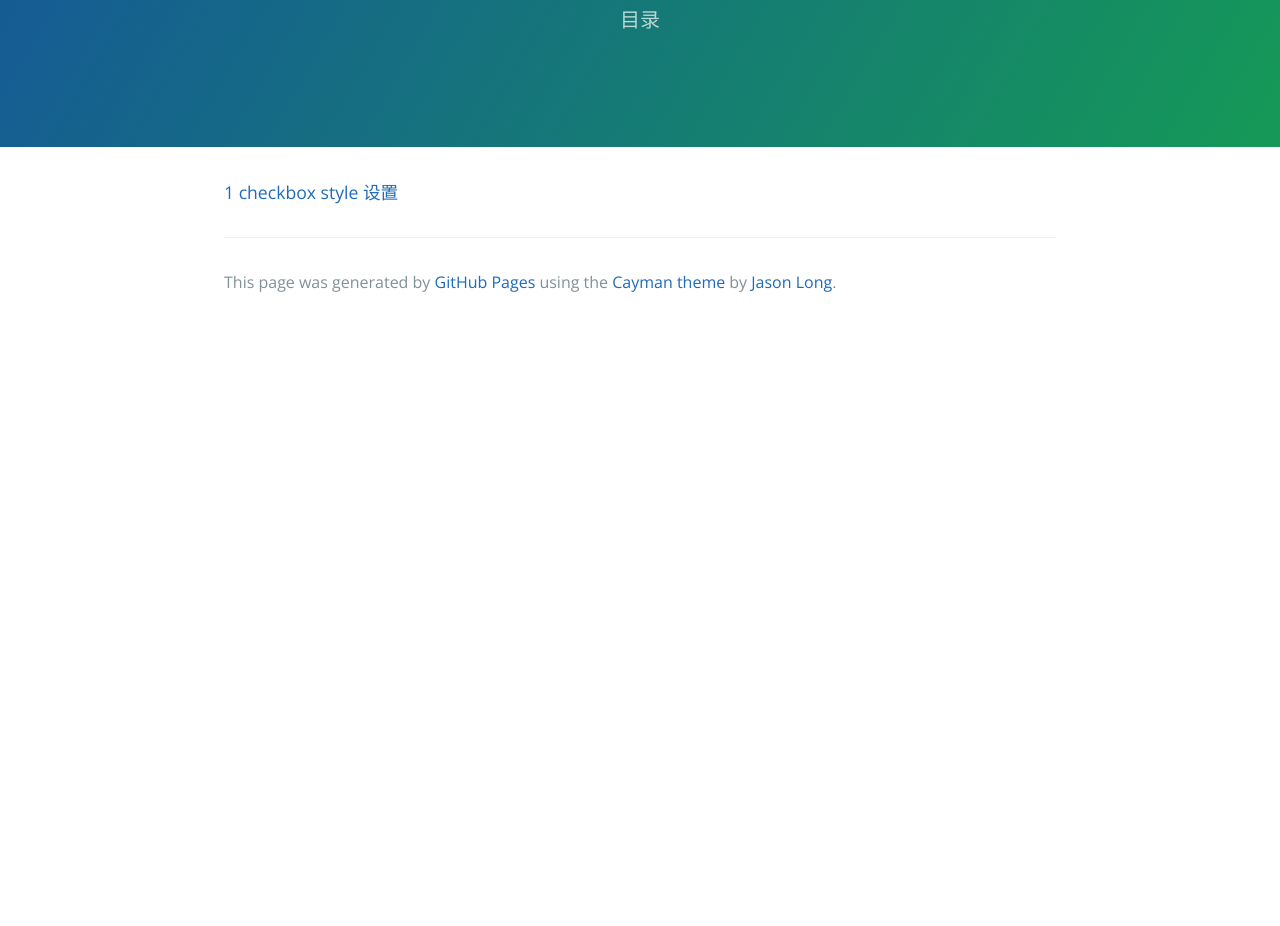
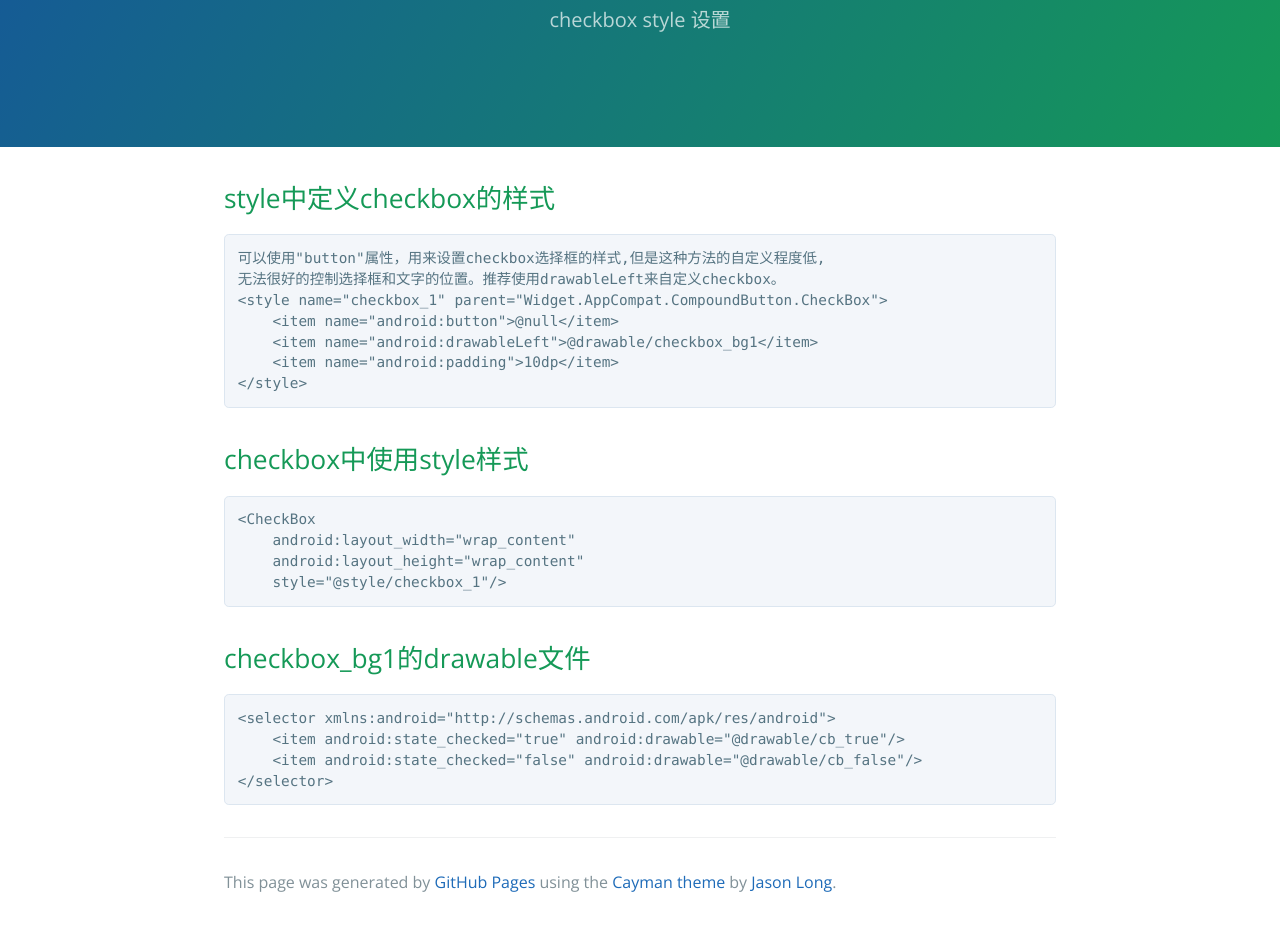
Before and after one commit to bobingxin/bobingxin.github.io, a plain HTML site: page index.html in a window 1280 px wide. Shown: the part 170-1096 px from the top of the page. Before the commit the page ends 800 px from the top, so only its background shows below. Drawn offline with nearby package versions, Linux system fonts and the light colour scheme.

Commit message:
Replace master branch with page content via GitHub

```diff
--- a/index.html
+++ b/index.html
@@ -2,7 +2,7 @@
 <html lang="en-us">
   <head>
     <meta charset="UTF-8">
-    <title>Bobingxin.GitHub.io by bobingxin</title>
+    <title>Bobingxin.GitHub.io/1 by bobingxin</title>
     <meta name="viewport" content="width=device-width, initial-scale=1">
     <link rel="stylesheet" type="text/css" href="stylesheets/normalize.css" media="screen">
     <link href='https://fonts.googleapis.com/css?family=Open+Sans:400,700' rel='stylesheet' type='text/css'>
@@ -11,12 +11,40 @@
   </head>
   <body>
     <section class="page-header">
-      <h1 class="project-name">Bobingxin.GitHub.io</h1>
-      <h2 class="project-tagline">目录</h2>
+      <h1 class="project-name">Bobingxin.GitHub.io/1</h1>
+      <h2 class="project-tagline">checkbox style 设置</h2>
     </section>
 
     <section class="main-content">
-      <p><a href="bobingxin.github.io/1">1 checkbox style 设置</a></p>
+      <h2>
+<a id="style中定义checkbox的样式" class="anchor" href="#style%E4%B8%AD%E5%AE%9A%E4%B9%89checkbox%E7%9A%84%E6%A0%B7%E5%BC%8F" aria-hidden="true"><span aria-hidden="true" class="octicon octicon-link"></span></a>style中定义checkbox的样式</h2>
+
+<pre><code>可以使用"button"属性，用来设置checkbox选择框的样式,但是这种方法的自定义程度低,
+无法很好的控制选择框和文字的位置。推荐使用drawableLeft来自定义checkbox。
+&lt;style name="checkbox_1" parent="Widget.AppCompat.CompoundButton.CheckBox"&gt;
+    &lt;item name="android:button"&gt;@null&lt;/item&gt;
+    &lt;item name="android:drawableLeft"&gt;@drawable/checkbox_bg1&lt;/item&gt;
+    &lt;item name="android:padding"&gt;10dp&lt;/item&gt;
+&lt;/style&gt;
+</code></pre>
+
+<h2>
+<a id="checkbox中使用style样式" class="anchor" href="#checkbox%E4%B8%AD%E4%BD%BF%E7%94%A8style%E6%A0%B7%E5%BC%8F" aria-hidden="true"><span aria-hidden="true" class="octicon octicon-link"></span></a>checkbox中使用style样式</h2>
+
+<pre><code>&lt;CheckBox
+    android:layout_width="wrap_content"
+    android:layout_height="wrap_content"
+    style="@style/checkbox_1"/&gt;
+</code></pre>
+
+<h2>
+<a id="checkbox_bg1的drawable文件" class="anchor" href="#checkbox_bg1%E7%9A%84drawable%E6%96%87%E4%BB%B6" aria-hidden="true"><span aria-hidden="true" class="octicon octicon-link"></span></a>checkbox_bg1的drawable文件</h2>
+
+<pre><code>&lt;selector xmlns:android="http://schemas.android.com/apk/res/android"&gt;
+    &lt;item android:state_checked="true" android:drawable="@drawable/cb_true"/&gt;
+    &lt;item android:state_checked="false" android:drawable="@drawable/cb_false"/&gt;
+&lt;/selector&gt;
+</code></pre>
 
       <footer class="site-footer">
 
--- a/params.json
+++ b/params.json
@@ -1,6 +1,6 @@
 {
-  "name": "Bobingxin.GitHub.io",
-  "tagline": "目录",
-  "body": "[1 checkbox style 设置](bobingxin.github.io/1)\r\n",
+  "name": "Bobingxin.GitHub.io/1",
+  "tagline": "checkbox style 设置",
+  "body": "## style中定义checkbox的样式\r\n    可以使用\"button\"属性，用来设置checkbox选择框的样式,但是这种方法的自定义程度低,  \r\n    无法很好的控制选择框和文字的位置。推荐使用drawableLeft来自定义checkbox。\r\n    <style name=\"checkbox_1\" parent=\"Widget.AppCompat.CompoundButton.CheckBox\">\r\n        <item name=\"android:button\">@null</item>\r\n        <item name=\"android:drawableLeft\">@drawable/checkbox_bg1</item>\r\n        <item name=\"android:padding\">10dp</item>\r\n    </style>\r\n\r\n## checkbox中使用style样式\r\n    <CheckBox\r\n        android:layout_width=\"wrap_content\"\r\n        android:layout_height=\"wrap_content\"\r\n        style=\"@style/checkbox_1\"/>\r\n\r\n## checkbox_bg1的drawable文件\r\n    <selector xmlns:android=\"http://schemas.android.com/apk/res/android\">\r\n        <item android:state_checked=\"true\" android:drawable=\"@drawable/cb_true\"/>\r\n        <item android:state_checked=\"false\" android:drawable=\"@drawable/cb_false\"/>\r\n    </selector>\r\n\r\n",
   "note": "Don't delete this file! It's used internally to help with page regeneration."
 }
```
